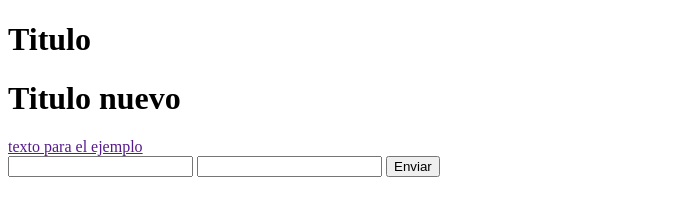
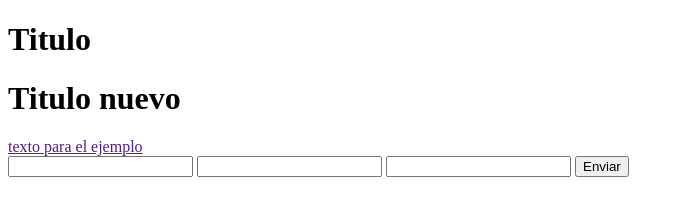
Before and after one commit to Angel-Remigio/git-hello_world-, a plain HTML site: page index.html in a window 1280 px wide. Shown: the whole page, without its empty margins (0-684 px from the left). Drawn offline with Linux system fonts and the light colour scheme.

Commit message:
Se agrego la edad

```diff
--- a/index.html
+++ b/index.html
@@ -13,6 +13,7 @@
     <form action="#" method="get">
         <input type="text" name="Name" id="Name">
         <input type="text" name="LastName" id="LastName">
+        <input type="number" name="Edad" id="Edad">
         <input type="button" value="Enviar">
     </form>
 </body>
```
